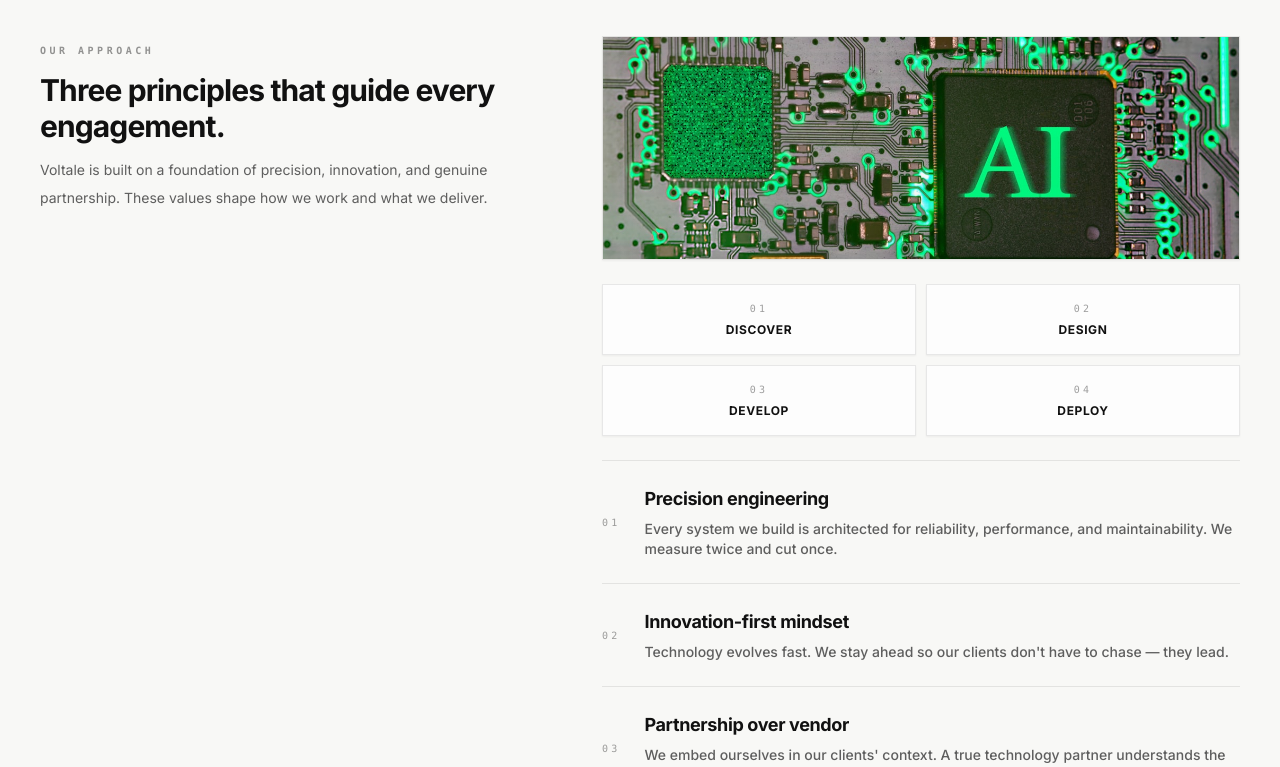
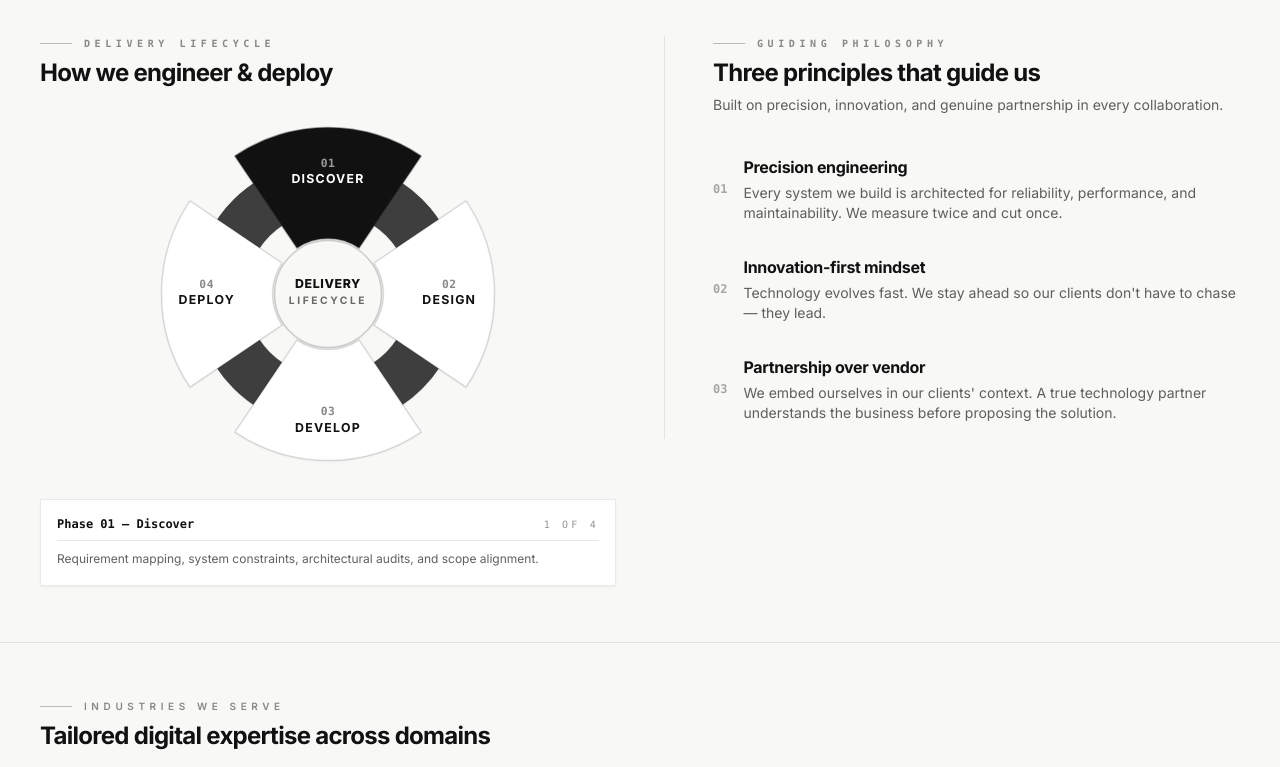
Before and after one commit to 123MBAP/Voltale, a React (Vite) app: page /about in a window 1280 px wide. Shown: the part 1040-1807 px from the top of the page. Built offline with nearby package versions, Linux system fonts and the light colour scheme; the HTML template or start-up script is replaced by a standard one.

Commit message:
feat: add AboutPage with company story, delivery lifecycle, and core values

```diff
--- a/src/pages/AboutPage.jsx
+++ b/src/pages/AboutPage.jsx
@@ -3,6 +3,7 @@ import { Link } from 'react-router-dom';
 import Reveal from '../components/Reveal';
 import SectionHeading from '../components/SectionHeading';
 import Footer from '../components/Footer';
+import about1Img from '../assets/images/about1.png';
 
 // Data definitions needed for the sections
 const industries = [
@@ -71,13 +72,12 @@ function AboutSection() {
             description="From connected devices to enterprise software, from AI-driven insights to digital presence — Voltale delivers integrated solutions across five strategic domains. We combine deep technical expertise with a practical understanding of business operations."
           />
 
-          <div className="relative h-48 overflow-hidden border border-[#2B2B2B]/10 sm:h-60 rounded-none shadow-sm group">
+          <div className="relative h-48 overflow-hidden border border-[#2B2B2B]/10 sm:h-60 rounded-none shadow-sm group bg-white flex items-center justify-center p-3">
             <img
-              src="/images/about-circuit.jpg"
-              alt="Computer circuit board technology"
-              className="h-full w-full object-cover transition-transform duration-700 group-hover:scale-105 rounded-none"
+              src={about1Img}
+              alt="Voltale Engineering and Innovation"
+              className="h-full w-full object-contain transition-transform duration-700 group-hover:scale-105 rounded-none"
             />
-            <div className="absolute inset-0 bg-gradient-to-t from-black/5 to-transparent" />
           </div>
         </div>
 
@@ -104,56 +104,232 @@ function AboutSection() {
   );
 }
 
-// ApproachSection Component
+const deliverySteps = [
+  {
+    step: '01',
+    title: 'Discover',
+    desc: 'Requirement mapping, system constraints, architectural audits, and scope alignment.',
+    startAngle: -34,
+    endAngle: 34,
+    numPos: { x: 180, y: 56 },
+    textPos: { x: 180, y: 72 }
+  },
+  {
+    step: '02',
+    title: 'Design',
+    desc: 'Architecture blueprints, hardware schematics, database models, and prototyping.',
+    startAngle: 56,
+    endAngle: 124,
+    numPos: { x: 298, y: 174 },
+    textPos: { x: 298, y: 190 }
+  },
+  {
+    step: '03',
+    title: 'Develop',
+    desc: 'Iterative engineering sprints, embedded firmware coding, and automated testing.',
+    startAngle: 146,
+    endAngle: 214,
+    numPos: { x: 180, y: 298 },
+    textPos: { x: 180, y: 314 }
+  },
+  {
+    step: '04',
+    title: 'Deploy',
+    desc: 'Production release, security hardening, live telemetry monitoring, and ongoing support.',
+    startAngle: 236,
+    endAngle: 304,
+    numPos: { x: 62, y: 174 },
+    textPos: { x: 62, y: 190 }
+  }
+];
+
+function polarToCartesian(centerX, centerY, radius, angleInDegrees) {
+  const angleInRadians = ((angleInDegrees - 90) * Math.PI) / 180.0;
+  return {
+    x: centerX + radius * Math.cos(angleInRadians),
+    y: centerY + radius * Math.sin(angleInRadians)
+  };
+}
+
+function describeArc(x, y, innerRadius, outerRadius, startAngle, endAngle) {
+  const startOuter = polarToCartesian(x, y, outerRadius, endAngle);
+  const endOuter = polarToCartesian(x, y, outerRadius, startAngle);
+  const startInner = polarToCartesian(x, y, innerRadius, endAngle);
+  const endInner = polarToCartesian(x, y, innerRadius, startAngle);
+
+  const largeArcFlag = endAngle - startAngle <= 180 ? '0' : '1';
+
+  return [
+    'M', startOuter.x, startOuter.y,
+    'A', outerRadius, outerRadius, 0, largeArcFlag, 0, endOuter.x, endOuter.y,
+    'L', endInner.x, endInner.y,
+    'A', innerRadius, innerRadius, 0, largeArcFlag, 1, startInner.x, startInner.y,
+    'Z'
+  ].join(' ');
+}
+
+// Unified Approach Section (Left: Circular Lifecycle Wheel, Right: 3 Core Principles)
 function ApproachSection() {
+  const [activeStep, setActiveStep] = useState(0);
+  const currentStep = deliverySteps[activeStep];
+
   return (
     <section id="approach" className="bg-[#F8F8F6] text-ink py-10 sm:py-14 border-t border-[#2B2B2B]/10">
-      <div className="mx-auto grid w-full max-w-7xl gap-10 px-5 sm:px-8 lg:grid-cols-[0.9fr_1.1fr] lg:px-10">
-        <SectionHeading
-          label="Our approach"
-          title="Three principles that guide every engagement."
-          description="Voltale is built on a foundation of precision, innovation, and genuine partnership. These values shape how we work and what we deliver."
+      <div className="mx-auto w-full max-w-7xl px-5 sm:px-8 lg:px-10">
+        <div className="grid lg:grid-cols-2 gap-8 lg:gap-12 items-start">
+
+          {/* Left Column: Circular Wheel Lifecycle Diagram (1/2) */}
+          <div className="flex flex-col gap-5">
+            <div>
+              <div className="flex items-center gap-3 mb-1.5">
+                <span className="h-px w-8 bg-graphite/30" />
+                <p className="text-[10px] uppercase tracking-[0.46em] text-graphite/55 font-mono font-semibold">
+                  Delivery Lifecycle
+                </p>
+              </div>
+              <h2 className="font-display text-xl sm:text-2xl font-bold tracking-[-0.03em] text-ink mt-1.5">
+                How we engineer & deploy
+              </h2>
+            </div>
+
+            {/* Circular Radial Wheel Diagram */}
+            <div className="relative mx-auto w-full max-w-[340px] sm:max-w-[370px]">
+              <svg viewBox="0 0 360 360" className="w-full h-auto drop-shadow-sm select-none">
+                {/* Background Dark Connecting Donut Ring */}
+                <circle
+                  cx="180"
+                  cy="180"
+                  r="105"
+                  fill="none"
+                  stroke="#2B2B2B"
+                  strokeWidth="50"
+                  className="opacity-90"
                 />
 
-        <div className="grid gap-6">
-          <div className="relative h-48 overflow-hidden border border-[#2B2B2B]/10 sm:h-56 rounded-none shadow-sm group">
-            <img
-              src="/images/approach-glow.jpg"
-              alt="Technology innovation concept"
-              className="h-full w-full object-cover transition-transform duration-700 group-hover:scale-105 rounded-none"
+                {/* 4 Radial Wedge Tabs */}
+                {deliverySteps.map((item, idx) => {
+                  const isActive = activeStep === idx;
+                  const path = describeArc(180, 180, 54, 162, item.startAngle, item.endAngle);
+
+                  return (
+                    <g
+                      key={item.step}
+                      onClick={() => setActiveStep(idx)}
+                      className="cursor-pointer transition-all duration-300 group"
+                    >
+                      {/* Wedge Tab */}
+                      <path
+                        d={path}
+                        fill={isActive ? '#111111' : '#FFFFFF'}
+                        stroke="#2B2B2B"
+                        strokeWidth="1.5"
+                        strokeOpacity={isActive ? '0.4' : '0.15'}
+                        className="transition-colors duration-300 filter group-hover:brightness-95"
                       />
-            <div className="absolute inset-0 bg-gradient-to-t from-black/5 to-transparent" />
+
+                      {/* Step Number */}
+                      <text
+                        x={item.numPos.x}
+                        y={item.numPos.y}
+                        textAnchor="middle"
+                        fill={isActive ? '#999999' : '#888888'}
+                        className="font-mono text-[11px] font-bold tracking-wider"
+                      >
+                        {item.step}
+                      </text>
+
+                      {/* Step Title */}
+                      <text
+                        x={item.textPos.x}
+                        y={item.textPos.y}
+                        textAnchor="middle"
+                        fill={isActive ? '#FFFFFF' : '#111111'}
+                        className="font-display text-[12px] font-bold uppercase tracking-[0.1em]"
+                      >
+                        {item.title}
+                      </text>
+                    </g>
+                  );
+                })}
+
+                {/* Center Hub Circle */}
+                <circle
+                  cx="180"
+                  cy="180"
+                  r="52"
+                  fill="#F8F8F6"
+                  stroke="#2B2B2B"
+                  strokeWidth="1.5"
+                  strokeOpacity="0.2"
+                />
+
+                {/* Center Text */}
+                <text
+                  x="180"
+                  y="174"
+                  textAnchor="middle"
+                  className="font-display text-[12px] font-extrabold fill-ink uppercase tracking-wider"
+                >
+                  Delivery
+                </text>
+                <text
+                  x="180"
+                  y="190"
+                  textAnchor="middle"
+                  className="font-display text-[10px] font-bold fill-graphite/70 uppercase tracking-[0.25em]"
+                >
+                  Lifecycle
+                </text>
+              </svg>
             </div>
 
-          <div className="grid grid-cols-2 gap-2.5">
-            {['Discover', 'Design', 'Develop', 'Deploy'].map((step, index) => (
-              <Reveal key={step} delay={index * 50}>
-                <div className="group border border-[#2B2B2B]/10 bg-white/80 p-4 text-center rounded-none shadow-sm transition-all duration-300 hover:border-ink/20">
-                  <p className="text-[10px] uppercase tracking-widest text-graphite/45 font-mono group-hover:text-ink transition-colors">
-                    0{index + 1}
-                  </p>
-                  <p className="mt-1.5 font-display text-xs font-bold uppercase tracking-wider text-ink group-hover:scale-105 transition-transform">
-                    {step}
+            {/* Active Phase Description Card */}
+            <div className="bg-white p-4 border border-[#2B2B2B]/10 rounded-none shadow-sm transition-all duration-300">
+              <div className="flex items-center justify-between border-b border-[#2B2B2B]/10 pb-2 mb-2">
+                <span className="font-mono text-xs font-bold text-ink">
+                  Phase {currentStep.step} — {currentStep.title}
+                </span>
+                <span className="text-[10px] uppercase font-mono tracking-widest text-graphite/50">
+                  {activeStep + 1} of 4
+                </span>
+              </div>
+              <p className="text-xs text-graphite/75 leading-5">
+                {currentStep.desc}
               </p>
             </div>
-              </Reveal>
-            ))}
           </div>
 
-          <div className="grid gap-0">
+          {/* Right Column: 3 Guiding Principles (1/2) */}
+          <div className="flex flex-col gap-6 border-t border-[#2B2B2B]/10 pt-8 lg:border-t-0 lg:border-l lg:border-[#2B2B2B]/10 lg:pt-0 lg:pl-12">
+            <div>
+              <div className="flex items-center gap-3 mb-1.5">
+                <span className="h-px w-8 bg-graphite/30" />
+                <p className="text-[10px] uppercase tracking-[0.46em] text-graphite/55 font-mono font-semibold">
+                  Guiding Philosophy
+                </p>
+              </div>
+              <h2 className="font-display text-xl sm:text-2xl font-bold tracking-[-0.03em] text-ink mt-1.5">
+                Three principles that guide us
+              </h2>
+              <p className="mt-1.5 text-xs sm:text-sm text-graphite/75 leading-6">
+                Built on precision, innovation, and genuine partnership in every collaboration.
+              </p>
+            </div>
+
+            <div className="flex flex-col gap-0">
               {values.map((value, index) => (
                 <Reveal key={value.title} delay={index * 80}>
-                <article className="grid gap-3 border-t border-[#2B2B2B]/10 py-5 sm:grid-cols-[auto_1fr] sm:gap-6 sm:py-6 group">
-                  <div className="flex items-center gap-3">
-                    <p className="text-[10px] uppercase tracking-widest text-graphite/45 font-mono group-hover:text-ink transition-colors">
+                  <article className="grid gap-3 border-t border-[#2B2B2B]/10 py-4 sm:grid-cols-[auto_1fr] sm:gap-4 sm:py-4.5 first:border-t-0 group">
+                    <div className="flex items-center gap-2">
+                      <span className="font-mono text-xs font-bold text-graphite/40 group-hover:text-ink transition-colors">
                         {value.index}
-                    </p>
+                      </span>
                     </div>
                     <div>
-                    <h3 className="font-display text-base sm:text-lg font-bold tracking-[-0.02em] text-ink">
+                      <h3 className="font-display text-sm sm:text-base font-bold tracking-[-0.02em] text-ink">
                         {value.title}
                       </h3>
-                    <p className="mt-1.5 max-w-2xl text-xs sm:text-sm leading-6 text-graphite/75 font-medium">
+                      <p className="mt-1 text-xs sm:text-sm leading-6 text-graphite/75 font-normal">
                         {value.text}
                       </p>
                     </div>
@@ -161,6 +337,8 @@ function ApproachSection() {
                 </Reveal>
               ))}
             </div>
+          </div>
+
         </div>
       </div>
     </section>
@@ -170,7 +348,7 @@ function ApproachSection() {
 // IndustriesSection Component
 function IndustriesSection() {
   return (
-    <section className="bg-white text-ink py-10 sm:py-14 border-t border-[#2B2B2B]/10">
+    <section className="bg-[#F8F8F6] text-ink py-10 sm:py-14 border-t border-[#2B2B2B]/10">
       <div className="mx-auto w-full max-w-7xl px-5 sm:px-8 lg:px-10">
         <div className="max-w-2xl mb-8">
           <div className="flex items-center gap-3 mb-1.5">
@@ -184,7 +362,7 @@ function IndustriesSection() {
         <div className="grid sm:grid-cols-2 lg:grid-cols-4 gap-4">
           {industries.map((industry, index) => (
             <Reveal key={industry.name} delay={index * 50}>
-              <div className="group border border-[#2B2B2B]/10 bg-[#F8F8F6] p-5 shadow-sm transition-all duration-300 hover:border-ink/20 rounded-none flex flex-col gap-2.5 h-full">
+              <div className="group border border-[#2B2B2B]/10 bg-white p-5 shadow-sm transition-all duration-300 hover:border-ink/20 rounded-none flex flex-col gap-2.5 h-full">
                 <div className="flex items-center gap-3">
                   <h3 className="font-display text-xs font-bold uppercase tracking-wider text-ink">
                     {industry.name}
@@ -205,7 +383,7 @@ function IndustriesSection() {
 // TestimonialsSection Component
 function TestimonialsSection() {
   return (
-    <section className="bg-[#F8F8F6] text-ink py-10 sm:py-14 border-t border-[#2B2B2B]/10">
+    <section className="bg-white text-ink py-10 sm:py-14 border-t border-[#2B2B2B]/10">
       <div className="mx-auto w-full max-w-7xl px-5 sm:px-8 lg:px-10">
         <div className="max-w-2xl mb-8">
           <div className="flex items-center gap-3 mb-1.5">
@@ -219,7 +397,7 @@ function TestimonialsSection() {
         <div className="grid sm:grid-cols-3 gap-4">
           {testimonials.map((testimonial, index) => (
             <Reveal key={index} delay={index * 80}>
-              <div className="group border border-[#2B2B2B]/10 bg-white p-5 sm:p-6 rounded-none shadow-sm transition-all duration-300 hover:border-ink/20 flex flex-col justify-between h-full">
+              <div className="group border border-[#2B2B2B]/10 bg-[#F8F8F6] p-5 sm:p-6 rounded-none shadow-sm transition-all duration-300 hover:border-ink/20 flex flex-col justify-between h-full">
                 <div>
                   <p className="text-xs sm:text-sm italic leading-6 text-graphite/75 font-medium">
                     &ldquo;{testimonial.quote}&rdquo;
@@ -239,7 +417,6 @@ function TestimonialsSection() {
   );
 }
 
-
 export default function AboutPage() {
   return (
     <div className="min-h-screen bg-[#F8F8F6] text-[#111111] pt-16">
```
Also changed, not shown: src/assets/images/about1.png (added). Lines whose indentation alone changed are shown as unchanged.
